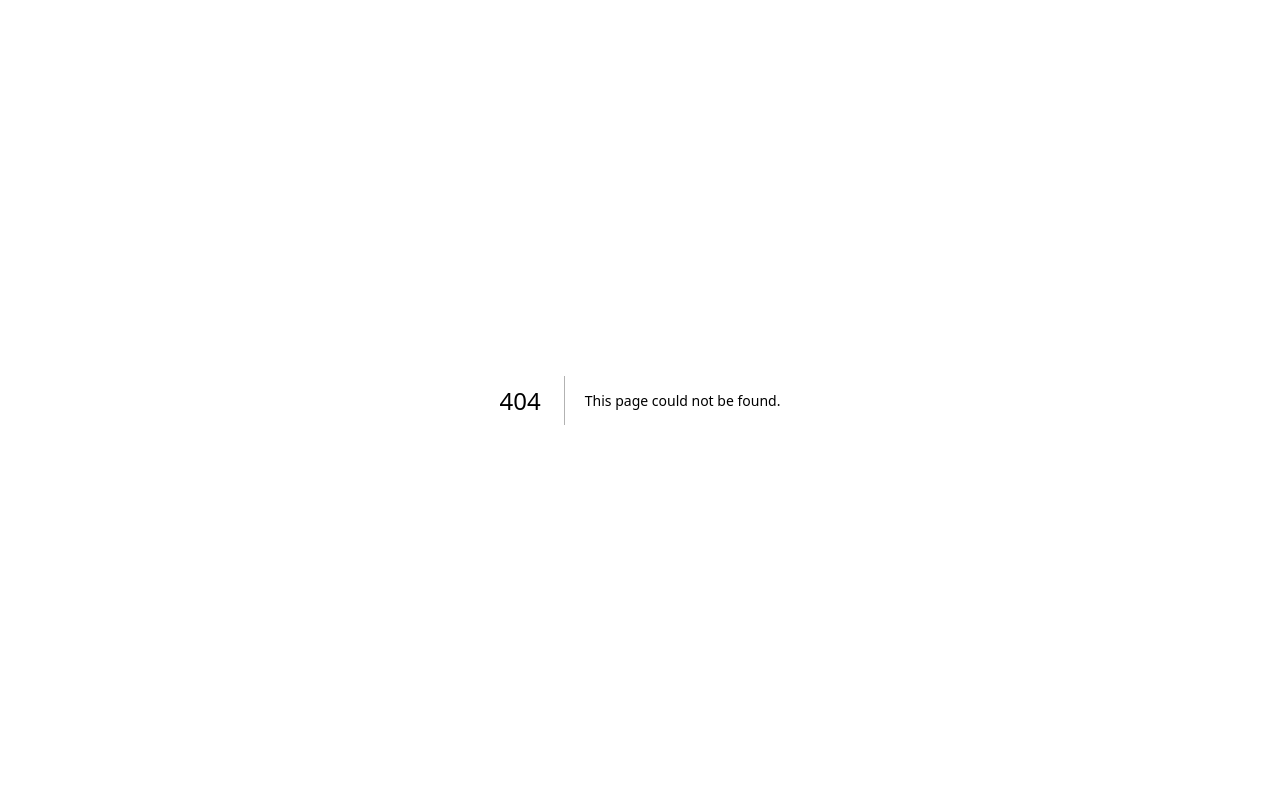
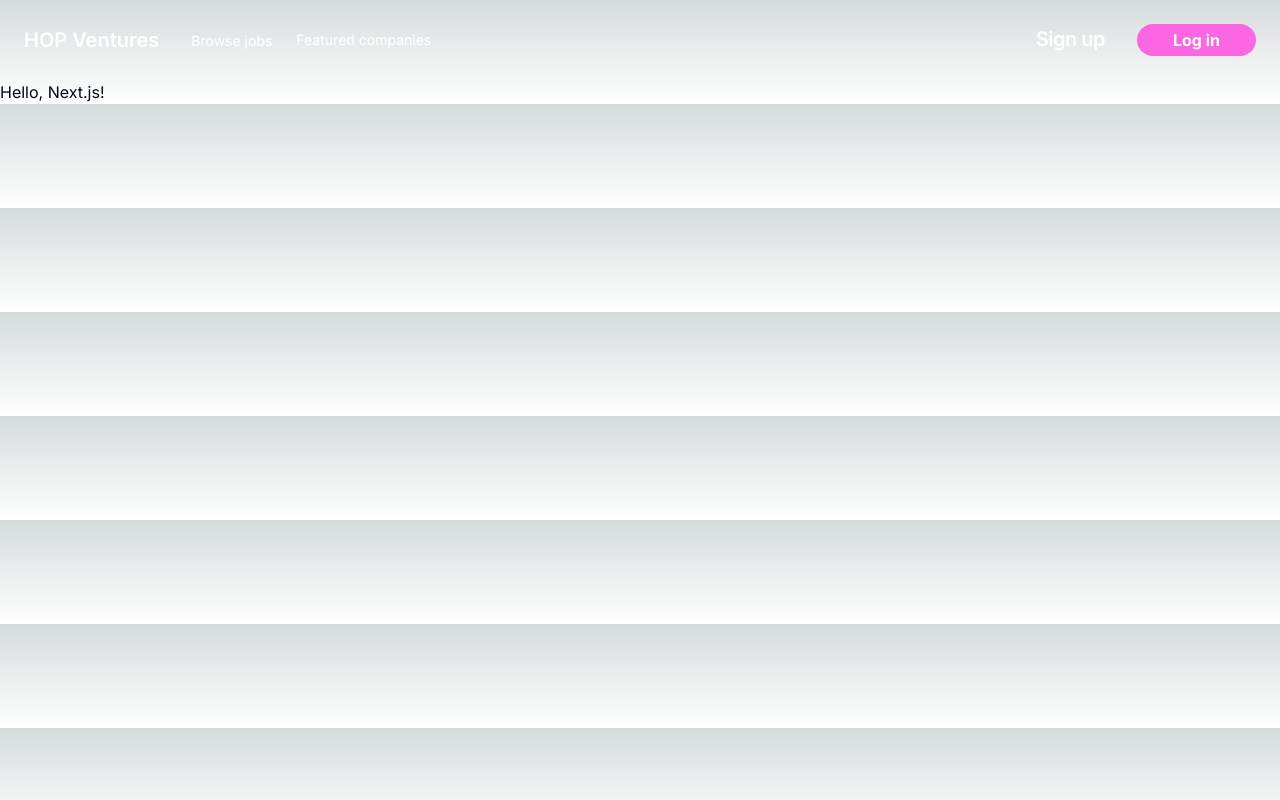
Before and after one commit to lankan01/hopventures, a Next.js app: page /jobs in a window 1280 px wide. Before the commit this address had no page. Built offline with nearby package versions, Linux system fonts and the light colour scheme.

Commit message:
skeleton of navbar set up

```diff
--- /dev/null
+++ b/src/app/components/button.js
@@ -0,0 +1,14 @@
+import React from 'react';
+
+const Button = ({ children, onClick, className }) => {
+  return (
+    <button
+      className={`bg-blue-500 hover:bg-blue-700 text-white font-bold py-2 px-4 rounded ${className}`}
+      onClick={onClick}
+    >
+      {children}
+    </button>
+  );
+};
+
+export default Button;
--- /dev/null
+++ b/src/app/components/navbar.js
@@ -0,0 +1,37 @@
+import Link from 'next/link';
+import Button from './button';
+
+export default function Navbar() {
+
+  return (
+    <nav className="flex items-center justify-between flex-wrap bg-foreground-rgb-500 p-6">
+      <div className="flex items-center flex-shrink-0 text-white mr-6">
+        <Link href="../">
+          <span className="font-semibold text-xl mr-8">HOP Ventures</span>
+        </Link>
+        <Link href="../jobs">
+          <span className="hidden md:inline-block text-sm mr-6">Browse jobs</span>
+        </Link>
+        <span className="hidden md:inline-block text-sm">Featured companies</span>
+      </div>
+
+      <div>
+        <span className="hidden md:inline-block text-white font-semibold text-xl tracking-tight mr-8">Sign up</span>
+        <Button className="hidden md:inline-block btn-primary cta-primary">Log in</Button>
+      </div>
+
+      {/* Drop down button on mobile view */}
+      <div className="block lg:hidden">
+        <button className="flex items-center px-3 py-2 border rounded text-white-200 border-foreground-rgb-400 hover:text-white hover:border-white">
+          <svg className="fill-current h-3 w-3" viewBox="0 0 20 20" xmlns="http://www.w3.org/2000/svg">
+            <title>Menu</title>
+            <path
+              d="M0 0h20v20H0V0zm2 3h16v2H2V3zm0 5h16v2H2V8zm0 5h16v2H2v-2z"
+            />
+          </svg>
+        </button>
+      </div>
+
+    </nav>
+  )
+}
--- a/src/app/globals.css
+++ b/src/app/globals.css
@@ -3,7 +3,7 @@
 @tailwind utilities;
 
 :root {
-  --foreground-rgb: 0, 0, 0;
+  --foreground-rgb: 3, 7, 18;
   --background-start-rgb: 214, 219, 220;
   --background-end-rgb: 255, 255, 255;
 }
@@ -25,3 +25,19 @@ body {
     )
     rgb(var(--background-start-rgb));
 }
+
+/* Components */
+.btn-primary {
+  border-radius: 25px;
+  padding: 4px;
+  padding-left: 36px;
+  padding-right: 36px;
+}
+
+.cta-primary {
+  background-color: rgb(251,103,227);
+
+  &:hover {
+    background-color: rgb(251, 164, 237) !important;
+  }
+}
--- /dev/null
+++ b/src/app/jobs.js
@@ -0,0 +1,3 @@
+export default function Jobs() {
+  return <div>About</div>
+}
--- /dev/null
+++ b/src/app/jobs/page.js
@@ -0,0 +1,3 @@
+export default function Jobs() {
+  return <h1>Hello, Next.js!</h1>
+}
--- a/src/app/layout.js
+++ b/src/app/layout.js
@@ -1,5 +1,6 @@
 import './globals.css'
 import { Inter } from 'next/font/google'
+import Navbar from './components/navbar'
 
 const inter = Inter({ subsets: ['latin'] })
 
@@ -11,7 +12,10 @@ export const metadata = {
 export default function RootLayout({ children }) {
   return (
     <html lang="en">
-      <body className={inter.className}>{children}</body>
+      <body className={inter.className}>
+        <Navbar />
+        {children}
+      </body>
     </html>
   )
 }
--- a/src/app/page.js
+++ b/src/app/page.js
@@ -3,111 +3,11 @@ import Image from 'next/image'
 export default function Home() {
   return (
     <main className="flex min-h-screen flex-col items-center justify-between p-24">
-      <div className="z-10 w-full max-w-5xl items-center justify-between font-mono text-sm lg:flex">
-        <p className="fixed left-0 top-0 flex w-full justify-center border-b border-gray-300 bg-gradient-to-b from-zinc-200 pb-6 pt-8 backdrop-blur-2xl dark:border-neutral-800 dark:bg-zinc-800/30 dark:from-inherit lg:static lg:w-auto  lg:rounded-xl lg:border lg:bg-gray-200 lg:p-4 lg:dark:bg-zinc-800/30">
-          Get started by editing&nbsp;
-          <code className="font-mono font-bold">src/app/page.js</code>
-        </p>
-        <div className="fixed bottom-0 left-0 flex h-48 w-full items-end justify-center bg-gradient-to-t from-white via-white dark:from-black dark:via-black lg:static lg:h-auto lg:w-auto lg:bg-none">
-          <a
-            className="pointer-events-none flex place-items-center gap-2 p-8 lg:pointer-events-auto lg:p-0"
-            href="https://vercel.com?utm_source=create-next-app&utm_medium=appdir-template&utm_campaign=create-next-app"
-            target="_blank"
-            rel="noopener noreferrer"
-          >
-            By{' '}
-            <Image
-              src="/vercel.svg"
-              alt="Vercel Logo"
-              className="dark:invert"
-              width={100}
-              height={24}
-              priority
-            />
-          </a>
-        </div>
-      </div>
 
-      <div className="relative flex place-items-center before:absolute before:h-[300px] before:w-[480px] before:-translate-x-1/2 before:rounded-full before:bg-gradient-radial before:from-white before:to-transparent before:blur-2xl before:content-[''] after:absolute after:-z-20 after:h-[180px] after:w-[240px] after:translate-x-1/3 after:bg-gradient-conic after:from-sky-200 after:via-blue-200 after:blur-2xl after:content-[''] before:dark:bg-gradient-to-br before:dark:from-transparent before:dark:to-blue-700 before:dark:opacity-10 after:dark:from-sky-900 after:dark:via-[#0141ff] after:dark:opacity-40 before:lg:h-[360px] z-[-1]">
-        <Image
-          className="relative dark:drop-shadow-[0_0_0.3rem_#ffffff70] dark:invert"
-          src="/next.svg"
-          alt="Next.js Logo"
-          width={180}
-          height={37}
-          priority
-        />
-      </div>
 
-      <div className="mb-32 grid text-center lg:mb-0 lg:grid-cols-4 lg:text-left">
-        <a
-          href="https://nextjs.org/docs?utm_source=create-next-app&utm_medium=appdir-template&utm_campaign=create-next-app"
-          className="group rounded-lg border border-transparent px-5 py-4 transition-colors hover:border-gray-300 hover:bg-gray-100 hover:dark:border-neutral-700 hover:dark:bg-neutral-800/30"
-          target="_blank"
-          rel="noopener noreferrer"
-        >
-          <h2 className={`mb-3 text-2xl font-semibold`}>
-            Docs{' '}
-            <span className="inline-block transition-transform group-hover:translate-x-1 motion-reduce:transform-none">
-              -&gt;
-            </span>
-          </h2>
-          <p className={`m-0 max-w-[30ch] text-sm opacity-50`}>
-            Find in-depth information about Next.js features and API.
-          </p>
-        </a>
 
-        <a
-          href="https://nextjs.org/learn?utm_source=create-next-app&utm_medium=appdir-template-tw&utm_campaign=create-next-app"
-          className="group rounded-lg border border-transparent px-5 py-4 transition-colors hover:border-gray-300 hover:bg-gray-100 hover:dark:border-neutral-700 hover:dark:bg-neutral-800 hover:dark:bg-opacity-30"
-          target="_blank"
-          rel="noopener noreferrer"
-        >
-          <h2 className={`mb-3 text-2xl font-semibold`}>
-            Learn{' '}
-            <span className="inline-block transition-transform group-hover:translate-x-1 motion-reduce:transform-none">
-              -&gt;
-            </span>
-          </h2>
-          <p className={`m-0 max-w-[30ch] text-sm opacity-50`}>
-            Learn about Next.js in an interactive course with&nbsp;quizzes!
-          </p>
-        </a>
 
-        <a
-          href="https://vercel.com/templates?framework=next.js&utm_source=create-next-app&utm_medium=appdir-template&utm_campaign=create-next-app"
-          className="group rounded-lg border border-transparent px-5 py-4 transition-colors hover:border-gray-300 hover:bg-gray-100 hover:dark:border-neutral-700 hover:dark:bg-neutral-800/30"
-          target="_blank"
-          rel="noopener noreferrer"
-        >
-          <h2 className={`mb-3 text-2xl font-semibold`}>
-            Templates{' '}
-            <span className="inline-block transition-transform group-hover:translate-x-1 motion-reduce:transform-none">
-              -&gt;
-            </span>
-          </h2>
-          <p className={`m-0 max-w-[30ch] text-sm opacity-50`}>
-            Explore the Next.js 13 playground.
-          </p>
-        </a>
 
-        <a
-          href="https://vercel.com/new?utm_source=create-next-app&utm_medium=appdir-template&utm_campaign=create-next-app"
-          className="group rounded-lg border border-transparent px-5 py-4 transition-colors hover:border-gray-300 hover:bg-gray-100 hover:dark:border-neutral-700 hover:dark:bg-neutral-800/30"
-          target="_blank"
-          rel="noopener noreferrer"
-        >
-          <h2 className={`mb-3 text-2xl font-semibold`}>
-            Deploy{' '}
-            <span className="inline-block transition-transform group-hover:translate-x-1 motion-reduce:transform-none">
-              -&gt;
-            </span>
-          </h2>
-          <p className={`m-0 max-w-[30ch] text-sm opacity-50`}>
-            Instantly deploy your Next.js site to a shareable URL with Vercel.
-          </p>
-        </a>
-      </div>
     </main>
   )
 }
```
Also changed, not shown: 1 other file (tests, documents, lock files or other folders).
